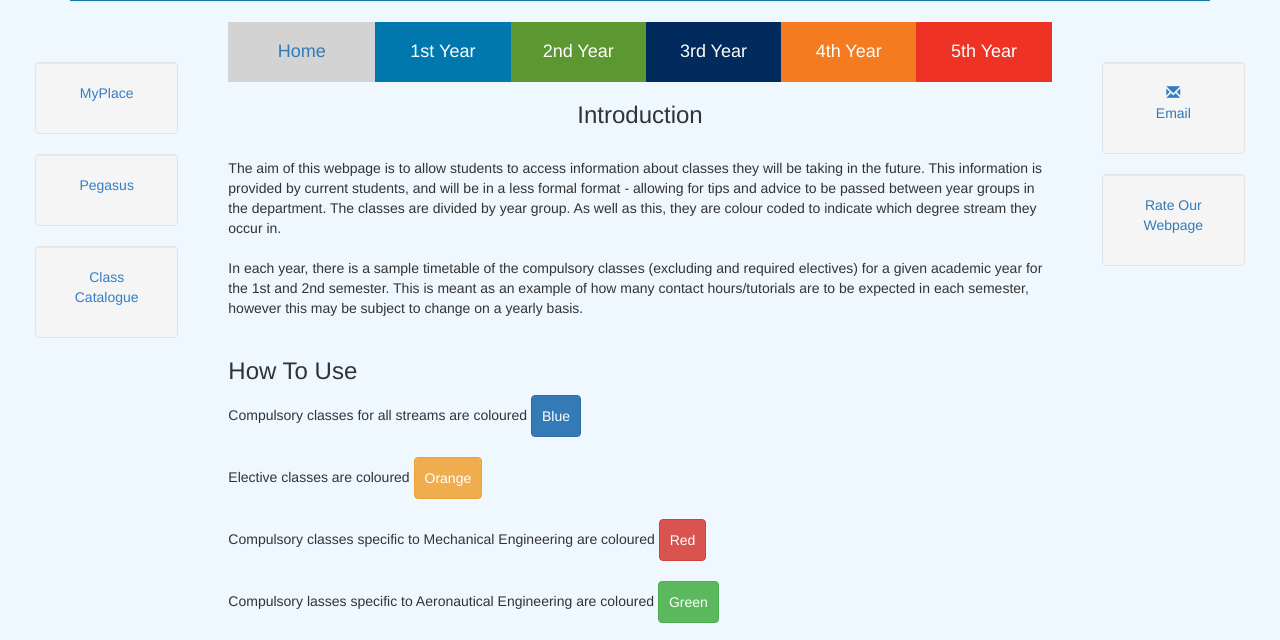
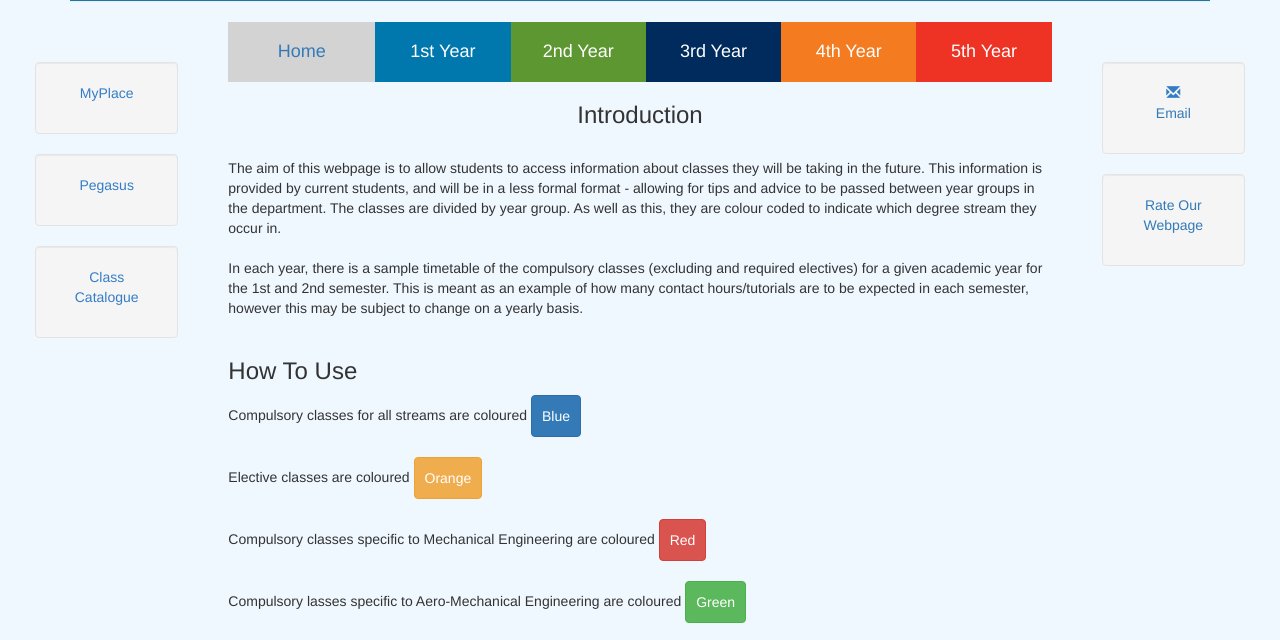
Before and after one commit to GroupLMEng5/myClassHub.github.io, a plain HTML site: page index.html in a window 1280 px wide. Shown: the part 148-788 px from the top of the page. Drawn offline with nearby package versions, Linux system fonts and the light colour scheme.

Commit message:
4/3 - 12:58

```diff
--- a/index.html
+++ b/index.html
@@ -261,7 +261,7 @@
                             In each year, there is a sample timetable of the compulsory classes (excluding and required electives) for a given academic year for the 1st and 2nd semester. This is meant as an example of how many contact hours/tutorials are to be expected in each semester, however this may be subject to change on a yearly basis.
                             <BR><BR>
                                 <h3>How To Use</h3>
-                            Compulsory classes for all streams are coloured <a class="btn btn-primary">Blue</a> <br><br> Elective classes are coloured <a class="btn btn-warning">Orange</a><br><BR> Compulsory classes specific to Mechanical Engineering are coloured <a class="btn btn-danger"> Red</a> <br><BR> Compulsory lasses specific to Aeronautical Engineering are coloured <a class="btn btn-success"> Green </a> <br><BR> Compulsory classes specific to Mechanical Engineering with Finance are coloured <a class="btn btn-info"> Light Blue </a> <br><br>
+                            Compulsory classes for all streams are coloured <a class="btn btn-primary">Blue</a> <br><br> Elective classes are coloured <a class="btn btn-warning">Orange</a><br><BR> Compulsory classes specific to Mechanical Engineering are coloured <a class="btn btn-danger"> Red</a> <br><BR> Compulsory lasses specific to Aero-Mechanical Engineering are coloured <a class="btn btn-success"> Green </a> <br><BR> Compulsory classes specific to Mechanical Engineering with Finance are coloured <a class="btn btn-info"> Light Blue </a> <br><br>
                                 <div style="text-align: center;font-style: bold">
                             <h4>*Disclaimer*</h4>
                                 </div>
```
